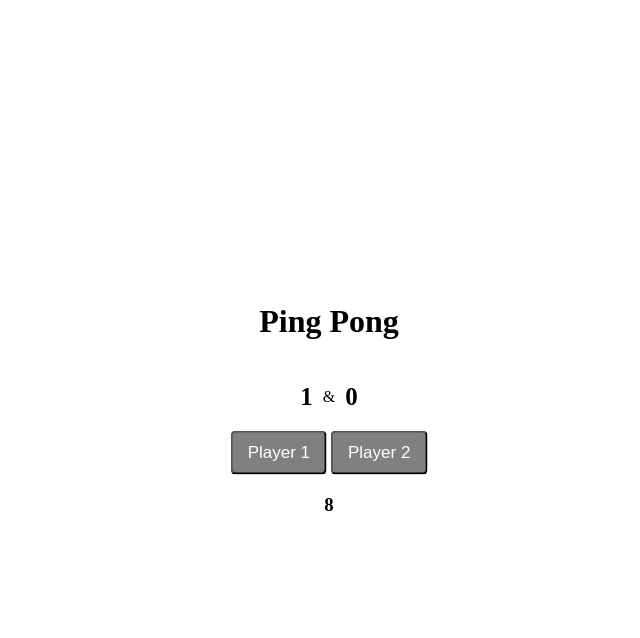
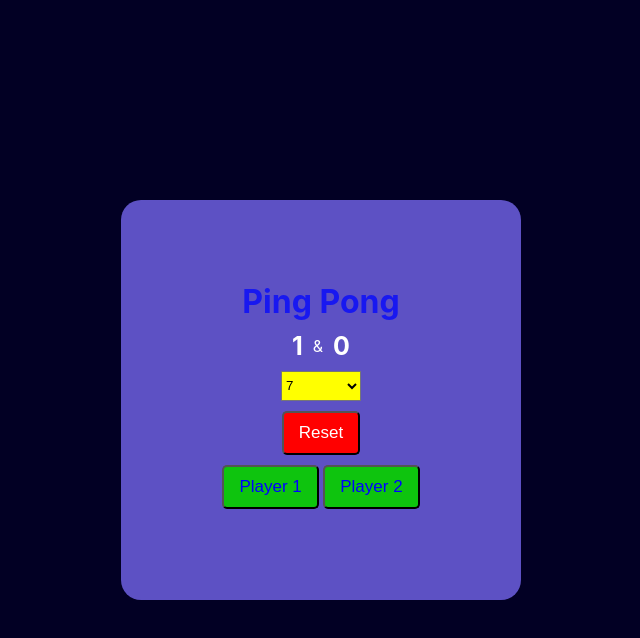
Before and after one commit to ahmadjonovfarrux/PingPong, a plain HTML site: page index.html in a window 1280 px wide. Both pictures are taken after a click on the button "Player 1". Shown: the whole page, without its empty margins (319-959 px from the left). Drawn offline with Linux system fonts and the light colour scheme.

Commit message:
refactor styles and HTML structure for improved layout and interactivity; added winner score selection and reset functionality

```diff
--- a/css/style.css
+++ b/css/style.css
@@ -1,23 +1,37 @@
-/* * {
+* {
   padding: 0;
   margin: 0;
   box-sizing: border-box;
-} */
+}
+@import url(https://fonts.googleapis.com/css2?family=Inter:wght@100;200;300;400;500;600;800;900&display=swap);
 
 body {
+  font-family: "Inter", sans-serif;
   display: flex;
+  background-color: rgb(2, 0, 36);
   align-items: center;
   justify-content: center;
   position: fixed;
   top: 50%;
   left: 50%;
   transform: translate(-50%, -50%);
+  color: white;
 }
 
 .container {
+  width: 400px;
+  height: 400px;
   display: flex;
   flex-direction: column;
   align-items: center;
+  justify-content: center;
+  border-radius: 20px;
+  gap: 10px;
+  background-color: rgb(93, 81, 196);
+}
+
+h1 {
+  color: rgb(24, 24, 240);
 }
 
 .titleNumber {
@@ -34,6 +48,22 @@ body {
   padding: 10px 15px;
   border-radius: 5px;
   font-size: 17px;
-  background-color: grey;
+  background-color: rgb(14, 196, 14);
+  color: blue;
+}
+
+.winnerScore {
+  width: 80px;
+  height: 30px;
+  background-color: yellow;
+  color: black;
+}
+
+.reset {
+  background-color: red;
   color: white;
 }
+
+/* #player1Btn {
+  background-color: rgb(8, 190, 8);
+} */
--- a/index.html
+++ b/index.html
@@ -14,12 +14,18 @@
         &
         <h2 class="title" id="player2">0</h2>
       </div>
+      <select id="winnerScore" class="winnerScore">
+        <option value="7">7</option>
+        <option value="8">8</option>
+        <option value="9">9</option>
+        <option value="10">10</option>
+      </select>
+      <button class="btn reset" id="reset">Reset</button>
       <div class="buttons">
         <button class="btn" id="player1Btn">Player 1</button>
         <button class="btn" id="player2Btn">Player 2</button>
       </div>
       <div>
-        <h3 id="winnerScore">8</h3>
         <!-- <button id="resetButton">Click me</button> -->
       </div>
     </div>
--- a/js/app.js
+++ b/js/app.js
@@ -3,18 +3,18 @@ const player2 = document.querySelector("#player2");
 const player1Btn = document.querySelector("#player1Btn");
 const player2Btn = document.querySelector("#player2Btn");
 const winnerScore = document.querySelector("#winnerScore");
-// const resetKey = prompt("Enter the limit of the time");
+const reset = document.querySelector("#reset");
 
 let player1Counter = 0;
 let player2Counter = 0;
+let scoreLimit = +winnerScore.value;
 let game = true;
 
 player1Btn.addEventListener("click", () => {
   if (game) {
-    if (winnerScore.textContent > player1Counter) {
-      player1Counter++;
-      player1.textContent = player1Counter;
-    } else {
+    player1Counter++;
+    player1.textContent = player1Counter;
+    if (scoreLimit == player1Counter) {
       game = false;
       player1.style.color = "green";
       player2.style.color = "red";
@@ -24,15 +24,32 @@ player1Btn.addEventListener("click", () => {
 
 player2Btn.addEventListener("click", () => {
   if (game) {
-    if (winnerScore.textContent > player2Counter) {
-      player2Counter++;
-      player2.textContent = player2Counter;
-    } else {
+    player2Counter++;
+    player2.textContent = player2Counter;
+    if (scoreLimit == player2Counter) {
       game = false;
       player2.style.color = "green";
       player1.style.color = "red";
     }
   }
+});
+function resetFunction() {
+  player1.textContent = 0;
+  player1Counter = 0;
+  player2.textContent = 0;
+  player2Counter = 0;
+  game = true;
+  player2.style.color = "white";
+  player1.style.color = "white";
+}
+
+winnerScore.addEventListener("change", () => {
+  scoreLimit = +winnerScore.value;
+  resetFunction();
+});
+
+reset.addEventListener("click", () => {
+  resetFunction();
 });
 
 // Event loop
```
